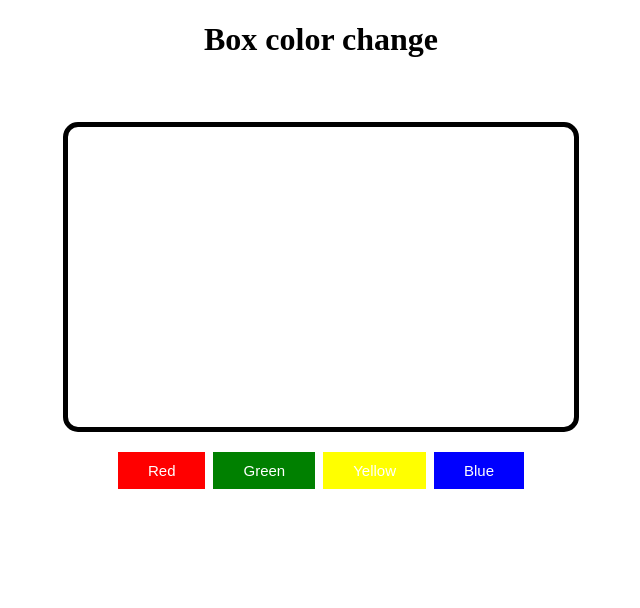
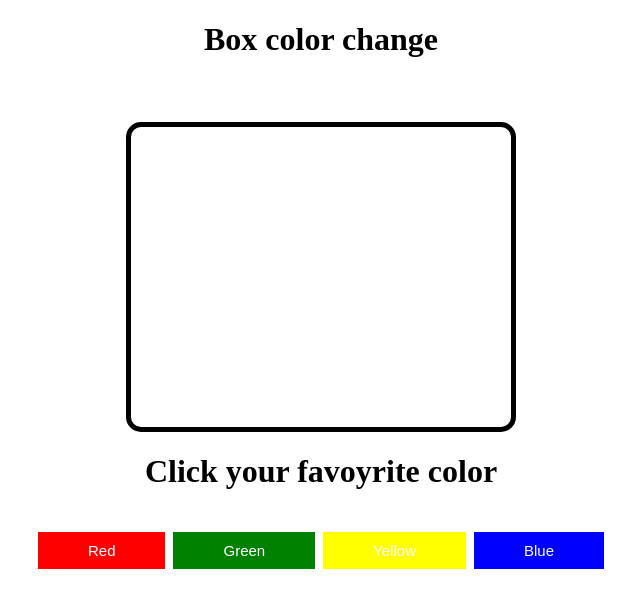
Before and after one commit to Madhu00gurung/color_button, a plain HTML site: page color.html in a window 1280 px wide. Shown: the whole page, without its empty margins (319-959 px from the left). Drawn offline with Linux system fonts and the light colour scheme.

Commit message:
first commit

```diff
--- a/color.css
+++ b/color.css
@@ -6,7 +6,7 @@
 
 #box {
   border-radius: 15px;
-  width: 40%;
+  width: 30%;
   height:300px;
   border: 5px solid black;
   margin-top: 5%;
@@ -17,7 +17,7 @@
 .button {
   border: none;
   color: white;
-  padding: 10px 30px;
+  padding: 10px 50px;
   text-align: center;
   text-decoration: none;
   display: inline-block;
--- a/color.html
+++ b/color.html
@@ -8,6 +8,7 @@
 	<center>
 		<h1>Box color change</h1>
 			<div id="box"></div>
+			<h1>Click your favoyrite color</h1>
 			<button id ="red" class="button button1">Red</button>
 			<button id="green" class="button button2">Green</button>
 			<button id="yellow" class="button button3">Yellow</button>
```
